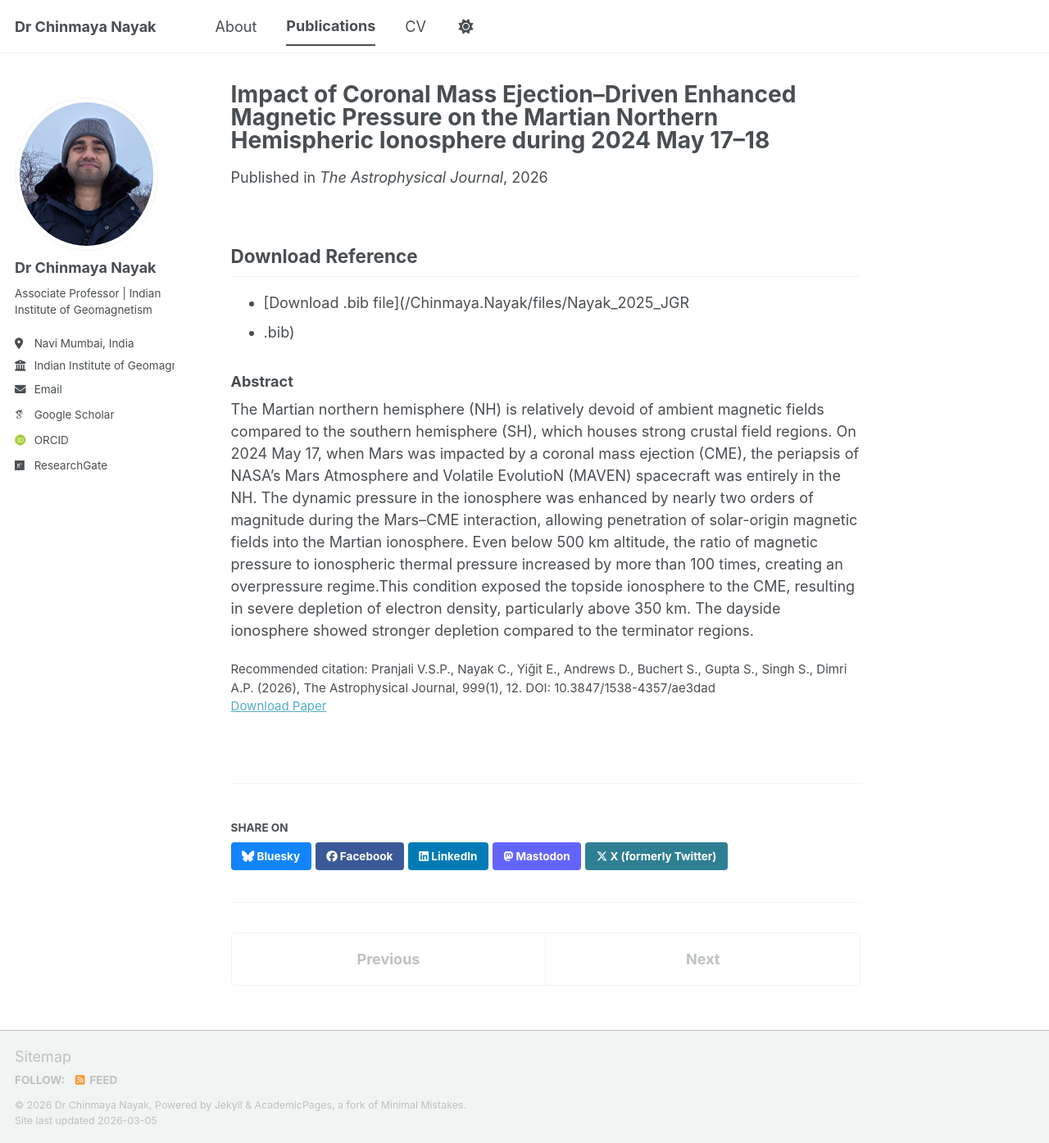
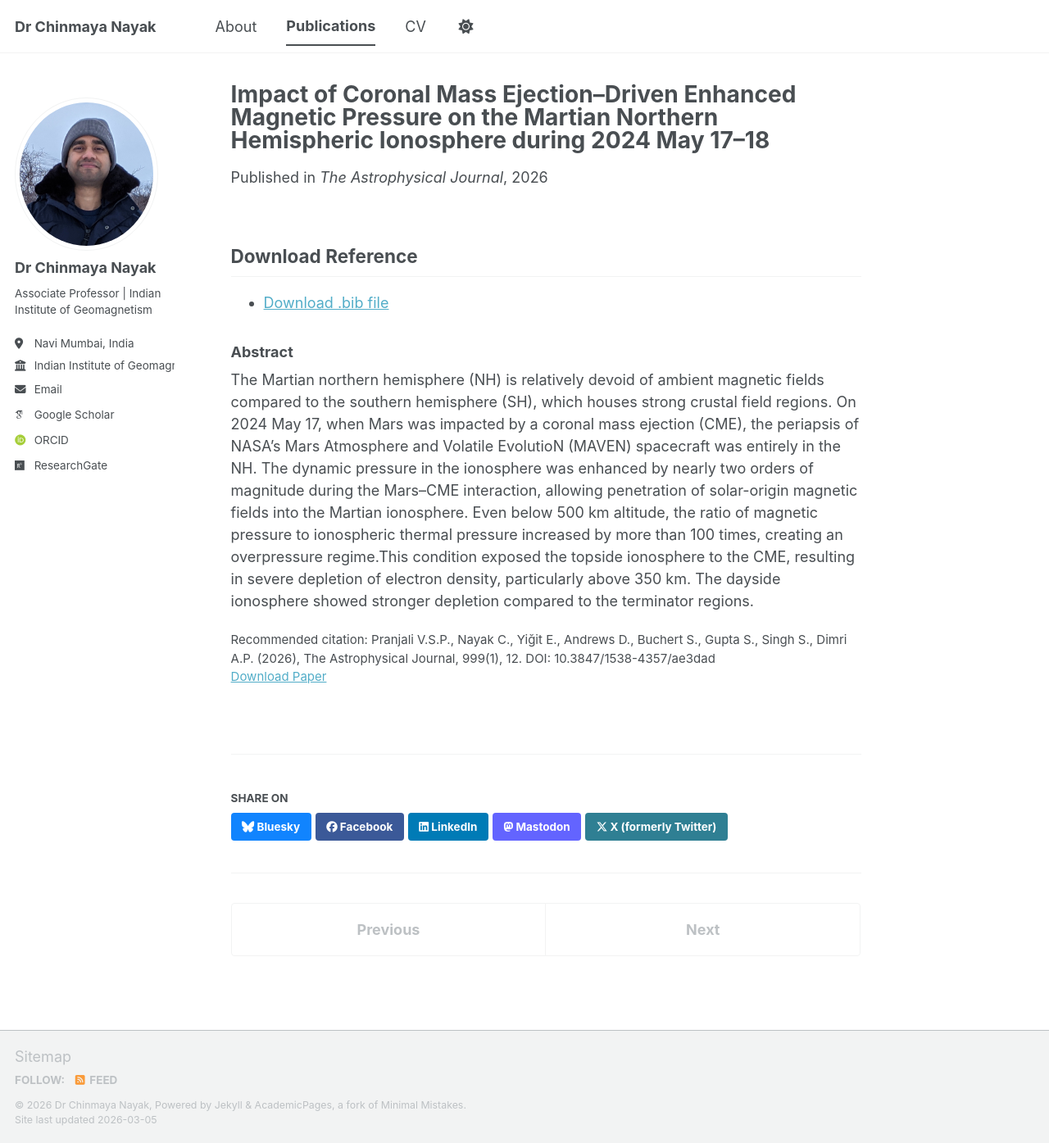
Before and after one commit to physics642/Chinmaya.Nayak, a Jekyll site: the page built from _publications/2026_pranjali.md, in a window 1280 px wide and 1395 px high. Shown: the whole window at 82% size. Built offline with Jekyll 4.4.1, drawn with Linux system fonts in a browser that asks for light colours; some web fonts are replaced; a script bundle is joined from its source files by our own code; library files that are not in the unit come from our copies.

Commit message:
Update 2026_pranjali.md

```diff
--- a/_publications/2026_pranjali.md
+++ b/_publications/2026_pranjali.md
@@ -20,8 +20,7 @@
 ---
 
 ## Download Reference
-* [Download .bib file]({{ site.baseurl }}/files/Nayak_2025_JGR
-* .bib)
+* [Download .bib file]({{ site.baseurl }}/files/Pranjali_2026_APJ.bib)
 
 
 ### Abstract
```
